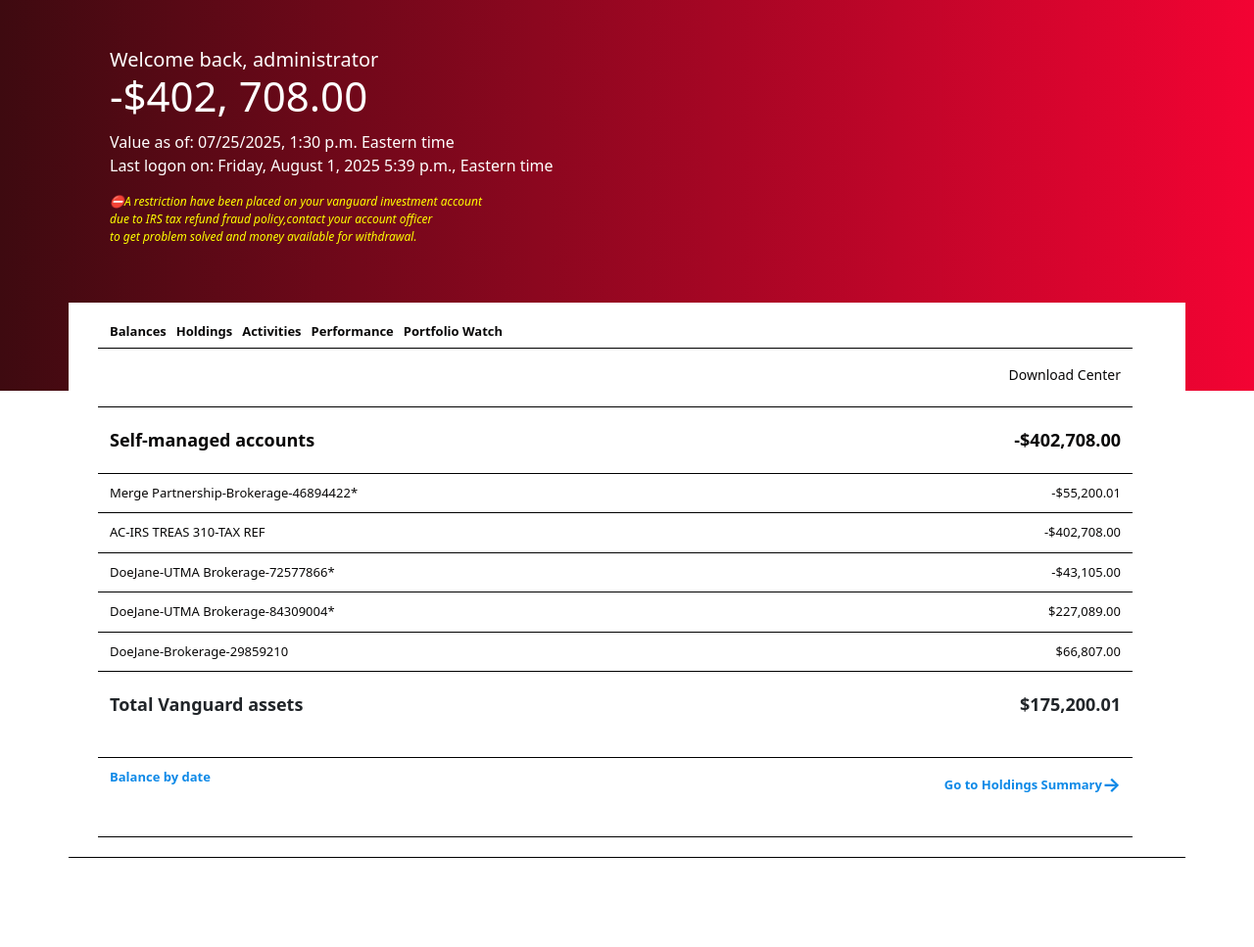
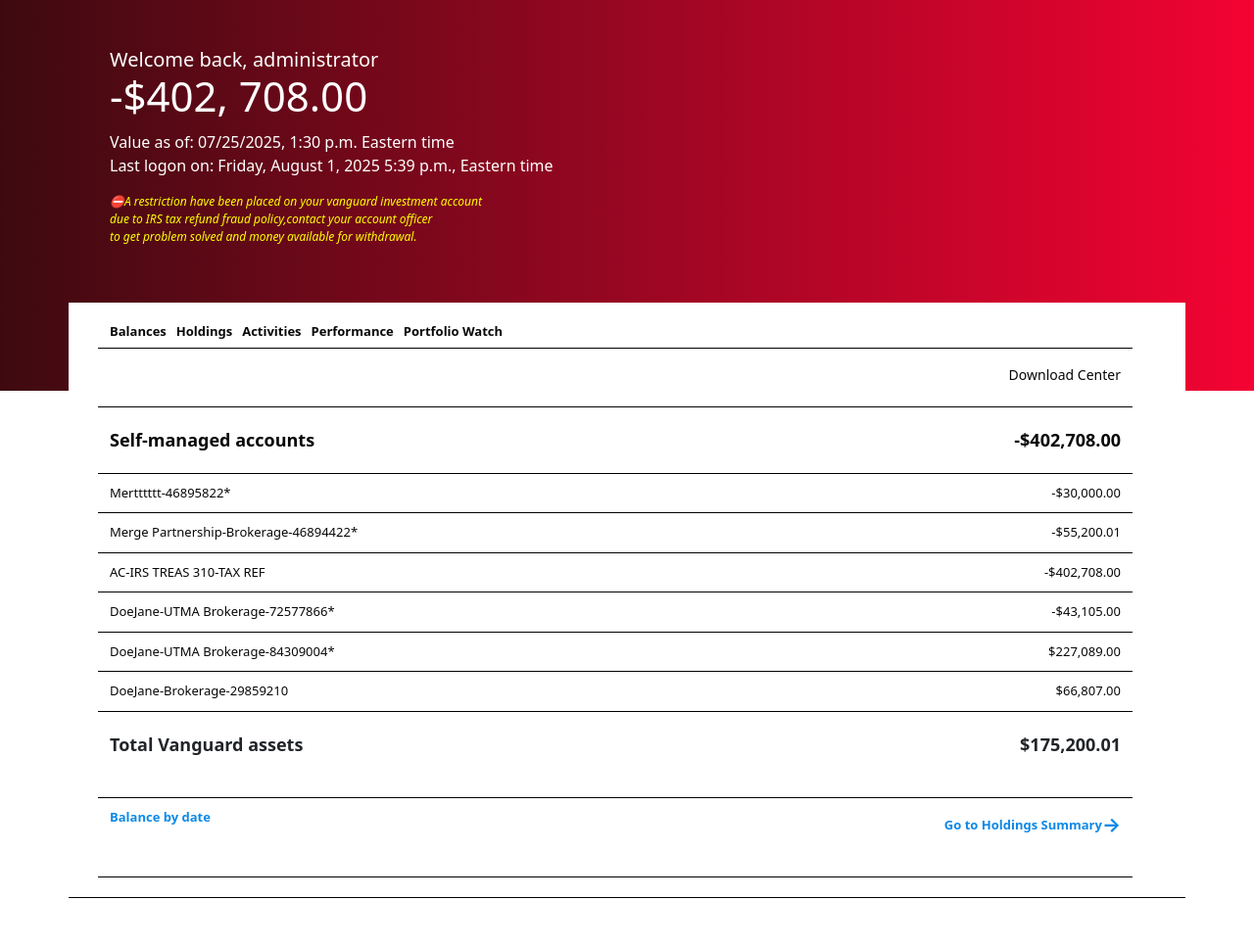
Before and after one commit to miran461/demo, a Django app: page /my-account/ in a window 1280 px wide. Shown: the part 106-1073 px from the top of the page at 98% size. Before the commit the page ends 982 px from the top, so only its background shows below. Run offline with Django 5.2, Linux system fonts and the light colour scheme; a user stored in the database is signed in; data comes from the database, SQL or seed files in the repository; some libraries are stand-ins or nearby versions.

Commit message:
Update user_account_detail.html

```diff
--- a/main_app/templates/user_account_detail.html
+++ b/main_app/templates/user_account_detail.html
@@ -224,6 +224,11 @@
             </div>
 
             <div class="container  col-lg-12  col-md-8 col-sm-8 col-xl-12">
+                <a href="{% url 'protected-page' %}" class="self">Mertttttt-46895822*</a>
+                <a href="{% url 'protected-page' %}" class="">-$30,000.00</a>
+            </div>
+
+                <div class="container  col-lg-12  col-md-8 col-sm-8 col-xl-12">
                 <a href="{% url 'protected-page' %}" class="self">Merge Partnership-Brokerage-46894422*</a>
                 <a href="{% url 'protected-page' %}" class="">-$55,200.01</a>
 
```
